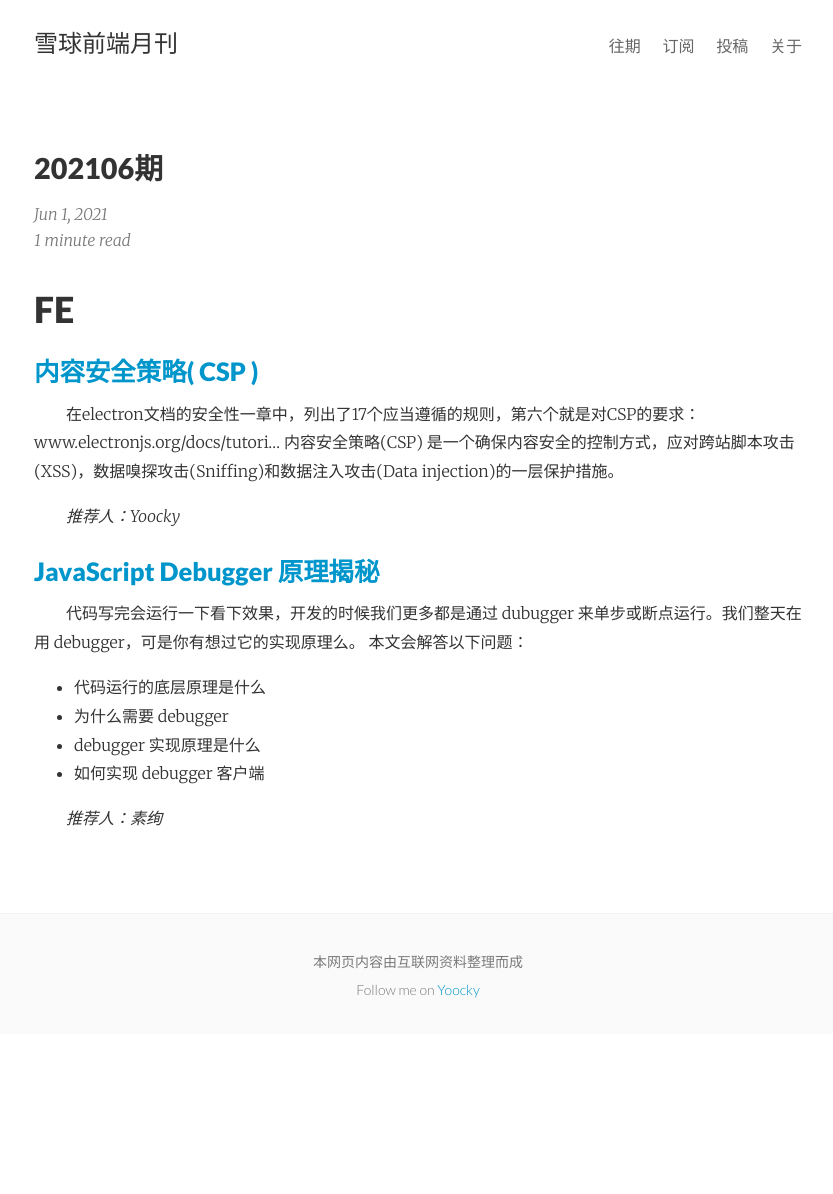
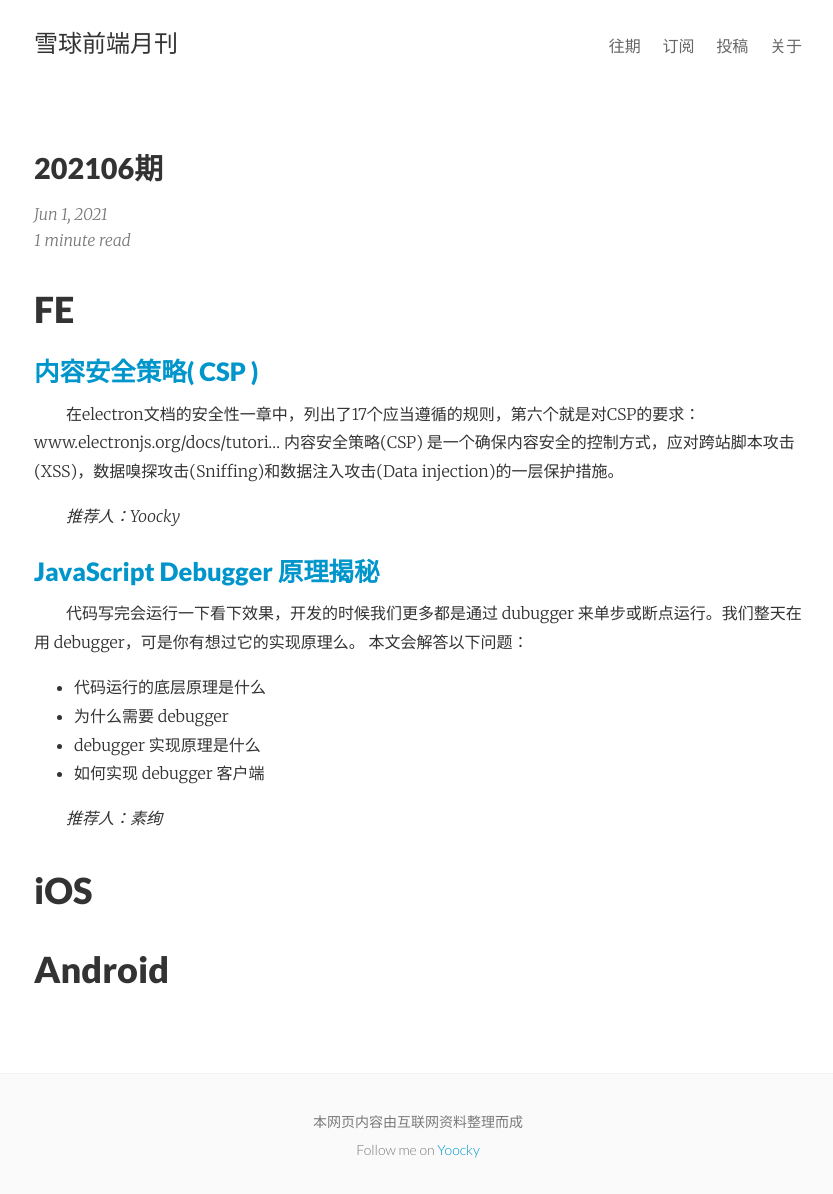
Before and after one commit to yoocky/monthly, a Jekyll site: the page built from _posts/2021-06-01-202106期.md, in a window 1280 px wide. Shown: the whole page, without its empty margins (222-1055 px from the left). Built offline with Jekyll 4.4.1, drawn with Linux system fonts in a browser that asks for light colours; before the commit the page ends 1034 px from its top, so only the background shows below that.

Commit message:
feat(post): add 1

```diff
--- a/_posts/2021-06-01-202106期.md
+++ b/_posts/2021-06-01-202106期.md
@@ -28,3 +28,9 @@ categories: F2E
 
 
 *推荐人：素绚*
+
+
+### iOS
+
+
+### Android
```
